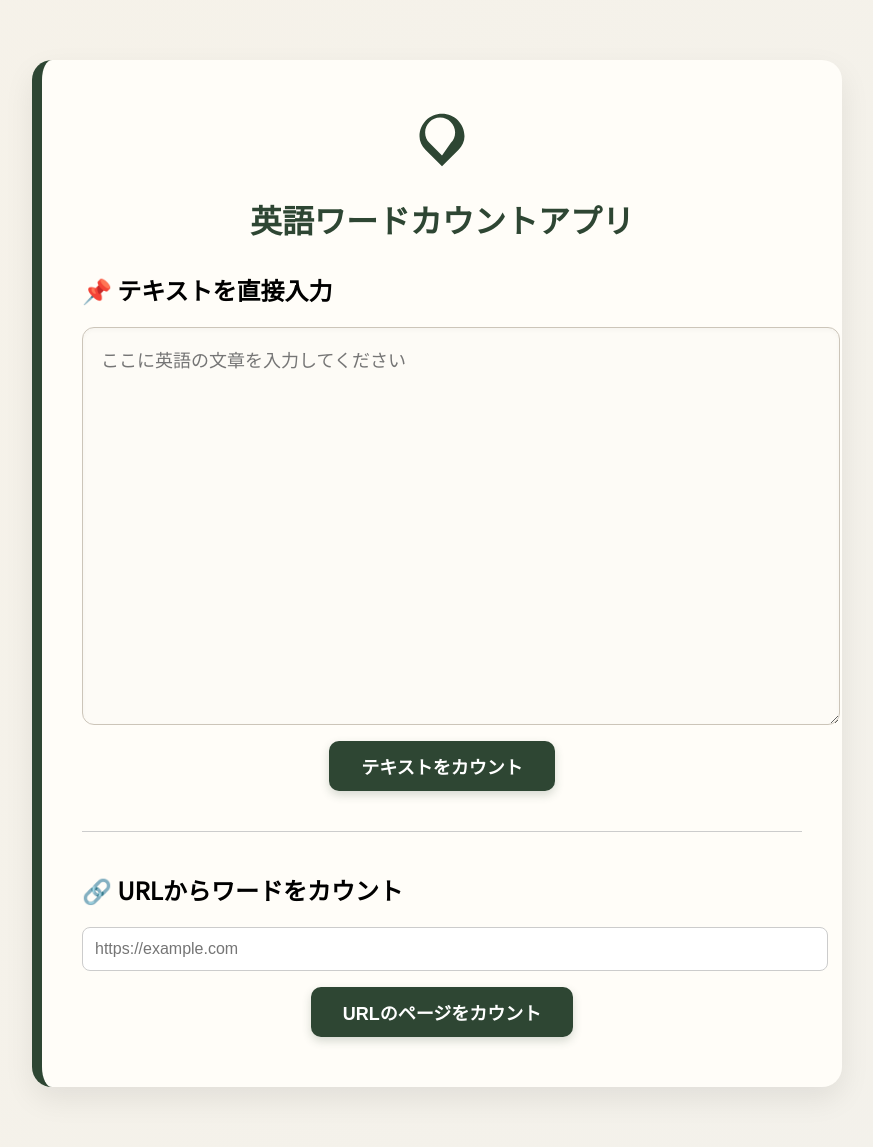
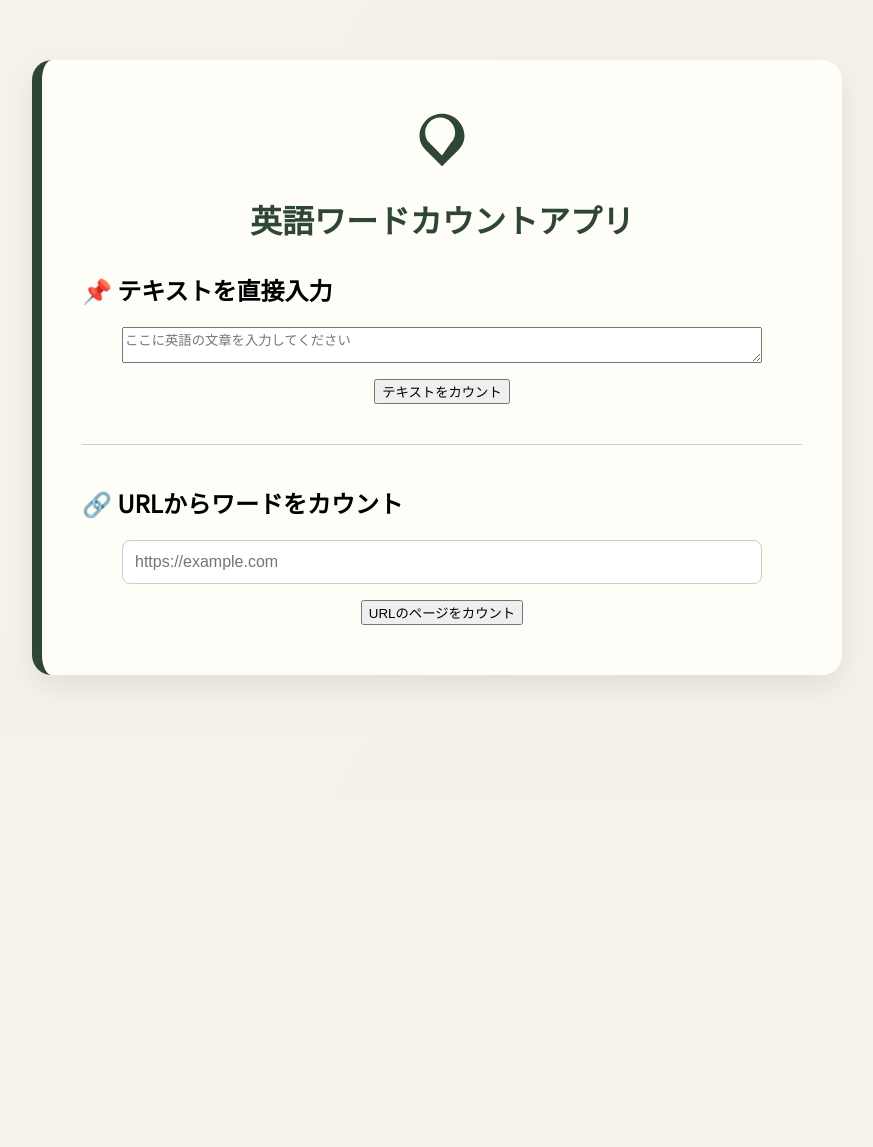
Before and after one commit to sherryworks/wordcount, a Flask app: page / in a window 1280 px wide. Shown: the whole page, without its empty margins (203-1076 px from the left). After the commit the page ends 687 px from the top, so only its background shows below. Run offline with Flask 3, Linux system fonts and the light colour scheme.

Commit message:
フォーム配置を中央揃えに修正

```diff
--- a/static/style.css
+++ b/static/style.css
@@ -31,33 +31,18 @@ h1 {
 form {
   display: flex;
   flex-direction: column;
+  align-items: center; /* ← これで子要素（テキストエリア、ボタン）を中央に */
   gap: 16px;
 }
 
-textarea {
+textarea, input[type="text"] {
   width: 100%;
-  height: 360px;
-  font-size: 18px;
-  padding: 18px;
-  border-radius: 12px;
-  border: 1px solid #ccc5b9;
-  background: #fdfbf6;
-  box-shadow: inset 0 2px 4px rgba(0,0,0,0.03);
-  resize: vertical;
+  max-width: 640px; /* ← カード内で中央に配置されるよう調整 */
+  box-sizing: border-box;
 }
 
 button {
-  align-self: center;
-  padding: 12px 32px;
-  font-size: 18px;
-  background: #2e4633;
-  color: white;
-  border: none;
-  border-radius: 10px;
-  cursor: pointer;
-  font-weight: bold;
-  box-shadow: 0 4px 10px rgba(46, 70, 51, 0.2);
-  transition: background 0.3s ease, transform 0.2s ease;
+  width: auto; /* ボタンも中央寄せされるように */
 }
 
 button:hover {
```
